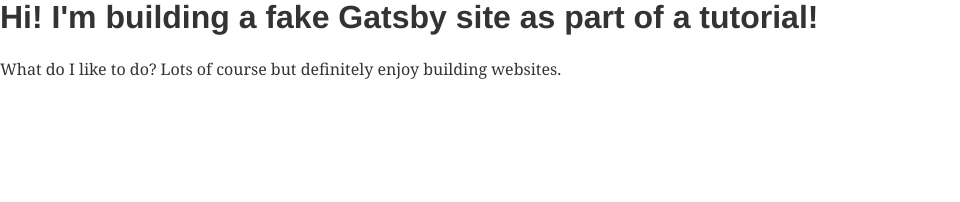
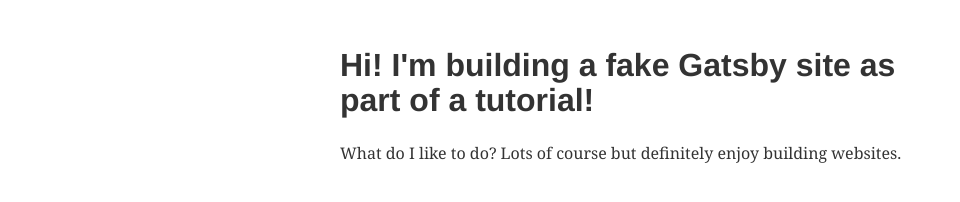
Before and after one commit to jonsmorrow/gatsby_tutorial, a Gatsby site: page / in a window 1280 px wide. Shown: the whole page, without its empty margins (0-960 px from the left). Built offline with nearby package versions, Linux system fonts and the light colour scheme; Gatsby itself is replaced by a stand-in of ours.

Commit message:
Make some content and style changes - Add layout styling
<div style={{ margin: `3rem auto`, maxWidth: 600 }}>

Signed-off-by: Jon Morrow <jon@morrowmail.com>

```diff
--- a/src/pages/index.js
+++ b/src/pages/index.js
@@ -2,7 +2,7 @@
 
 export default function Home() {
   return (
-    <div>
+    <div style={{ margin: `3rem auto`, maxWidth: 600 }}>
       <h1>Hi! I'm building a fake Gatsby site as part of a tutorial!</h1>
       <p>
         What do I like to do? Lots of course but definitely enjoy building
```
